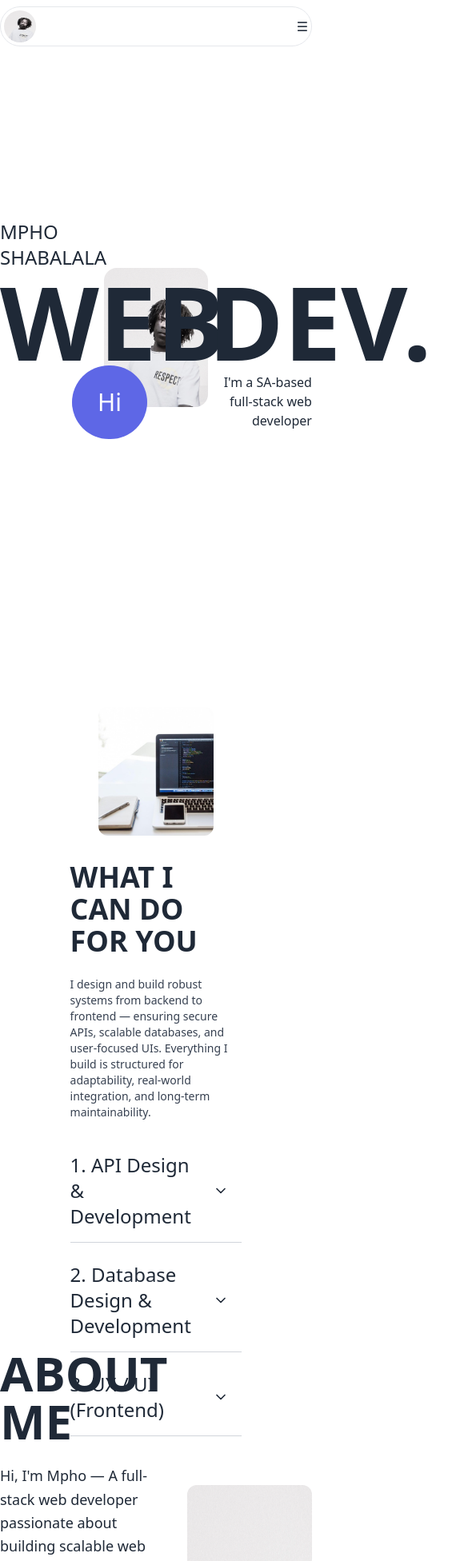
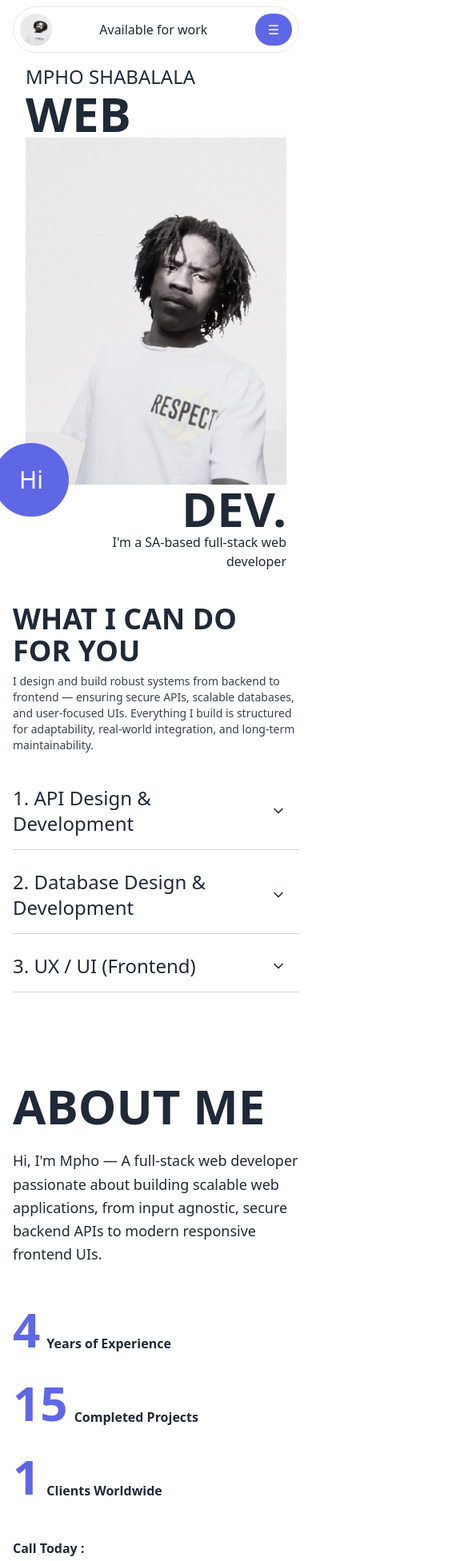
Before and after one commit to mpho-shabalala/latest-portfolio, a React (Vite) app: page / in a window 390 px wide. Shown: the top 1952 px of the page at 80% size, 585 px wide, since content can reach past the window. Built offline with nearby package versions, Linux system fonts and the light colour scheme.

Commit message:
chore: generic commit

```diff
--- a/src/assets/components/shared/header.jsx
+++ b/src/assets/components/shared/header.jsx
@@ -1,18 +1,15 @@
-// src/components/unique/Header.jsx
-
 import { headerNavLinks } from "../../../data/navLinks";
 import myImage from '../../images/my-img.png';
 import { NavLink } from "react-router-dom";
 
 export default function Header() {
   return (
-    <header className="">
-      <nav className=" header-nav">
-          <img className="mini-img"
+    <header className="flex justify-center items-center w-full mt-2 px-4 fixed top-0 left-0 z-40">
+      <nav className="flex justify-between md:justify-center items-center w-full  md:w-fit mx-auto border rounded-full bg-white border-gray-200 p-2 z-40">
+        <img className="h-10 w-10 rounded-full"
           src={myImage} alt="" />
 
-        {/* Navigation Links */}
-        <ul className="header-nav-links">
+        <ul className="hidden mx-8  space-x-8 text-gray-800 dark:text-gray-100 md:flex">
           {headerNavLinks.map(({ name, path }) => (
             <li key={path}>
               <NavLink
@@ -29,21 +26,17 @@ export default function Header() {
           ))}
         </ul>
 
-
-          <NavLink
+        <NavLink
           to={'/contacts'}
-          className='dark-header-nav-link'
-
+          className='dark-header-nav-link ml-2'
         >
           Contact
         </NavLink>
-
-
-        {/* Mobile Menu Placeholder (optional) */}
-        <div className="mobile-menu">
-          {/* Add hamburger icon & toggle logic here later */}
+        <p className="md:hidden">Available for work</p>
+        <div className="md:hidden dark:text-gray-100 bg-brand-purple text-white rounded-full px-4 py-2 cursor-pointer">
           ☰
         </div>
+
       </nav>
     </header>
   );
--- a/src/assets/components/shared/input.jsx
+++ b/src/assets/components/shared/input.jsx
@@ -1,6 +1,6 @@
 export default function Input({label_name, placeholder, type}){
     return (
-        <div className="flex flex-col">
+        <div className="flex flex-col w-full">
             <label className="text-brand-purple mb-4" htmlFor="name">{label_name}</label>
             <input className="border-none rounded-full text-lg bg-gray-100 outline-1 outline-brand-purple px-4 py-2" placeholder={placeholder}></input>
         </div>
--- a/src/assets/components/shared/messageBox.jsx
+++ b/src/assets/components/shared/messageBox.jsx
@@ -2,8 +2,8 @@ import React from "react"
 
 export default function MessageBox({ label, value, onChange, placeholder, rows = 4 }) {
   return (
-    <div className="flex flex-col   space-y-2">
-      {label && <label className=" text-sm font-medium text-brand-purple">{label}</label>}
+    <div className="flex flex-col space-y-2">
+      {label && <label className=" text-sm my-4 text-brand-purple">{label}</label>}
       <textarea
         value={value}
         onChange={(e) => onChange(e.target.value)}
--- a/src/assets/components/unique/aboutMeHome.jsx
+++ b/src/assets/components/unique/aboutMeHome.jsx
@@ -1,5 +1,4 @@
 import myImage from '../../images/my-img.png';
-import ScrollSection from '../shared/scrollSection';
 import Counter from '../shared/counter';
 import githubImg from '../../images/github.png';
 import linkedinImg from '../../images/linkedin.png';
@@ -9,39 +8,40 @@ import SecondaryBTN from '../shared/secondaryBtn';
 export default function About(){
 
     return (
-            <div  className='about-me-section'>
-                <div className='about-me-div' id="about-me-text-div">
-                    <h1>ABOUT ME</h1>
-                    <p>Hi, I'm Mpho  —  A full-stack web developer passionate about building scalable web applications,
-                    from input agnostic, secure backend APIs to modern responsive frontend UIs. </p>
+      <div  className='md:h-screen w-full flex py-16 md:py-0 px-4 md:px-0 '>
+        <div className='w-full md:w-1/2 flex flex-col justify-center' >
+          <h1 className='text-6xl font-bold md:font-extrabold mb-6'>ABOUT ME</h1>
+          <p className='leading-relaxed space-y-5 text-lg'>Hi, I'm Mpho  —  A full-stack web developer passionate about building scalable web applications,
+            from input agnostic, secure backend APIs to modern responsive frontend UIs.
+          </p>
 
-                    <ul id='about-me-stats'>
-  <li>
-    <h2>
+          <ul id='about-me-stats' className='flex flex-col md:flex-row w-full justify-between my-8'>
+            <li className='flex items-end  md:flex-col md:items-start my-4 md:my-0'>
+              <h2 className='  text-brand-purple font-bold text-6xl'>
                 <Counter end={4} duration={2000} />
               </h2>
-    <p>Years of Experience</p>
+               <p className='ml-2 md:ml-0'>Years of Experience</p>
             </li>
 
-  <li>
-    <h2>
+           <li className='flex items-end  md:flex-col md:items-start my-4 md:my-0'>
+              <h2 className=' text-brand-purple font-bold text-6xl'>
                 <Counter end={15} duration={2000} />
               </h2>
-    <p>Completed Projects</p>
+              <p className='ml-2 md:ml-0'>Completed Projects</p>
             </li>
 
-  <li>
-    <h2>
+            <li className='flex items-end  md:flex-col md:items-start my-4 md:my-0'>
+             <h2 className=' text-brand-purple font-bold text-6xl'>
                 <Counter end={1} duration={2000} />
               </h2>
-    <p>Clients Worldwide</p>
+              <p className='ml-2 md:ml-0'>Clients Worldwide</p>
             </li>
           </ul>
 
 
 
-                    <ul id="contacts">
-                        <li>
+          <ul id="contacts" className='flex  flex-col md:flex-row mb-6'>
+            <li className='mb-4 md:mb-0'>
               <p>
                 Call Today :
               </p>
@@ -77,11 +77,11 @@ export default function About(){
             </li>
           </ul>
 
-                    <SecondaryBTN text="MY STORY"/>
+          <SecondaryBTN href="#" text="MY STORY"/>
 
         </div>
-            <div className='about-me-div' id='about-me-img-div' >
-                <img id='about-me-img-display' src={myImage} alt="" />
+          <div className=' w-1/2 md:flex-row justify-end items-center hidden md:flex' >
+            <img className='h-3/5 w-4/5 rounded-xl' src={myImage} alt="" />
           </div>
         </div>
     )
--- a/src/assets/components/unique/hero.jsx
+++ b/src/assets/components/unique/hero.jsx
@@ -2,28 +2,26 @@ import myImage from '../../images/my-img.png'
 
 export default function Hero(){
     return (
-        <main className="hero"  >
-            <div className="hero-container">
-                <div id="hero-container-top-left-div" className="hero-container-top-div">
-                    <p className="hero-text-sm">MPHO SHABALALA</p>
+        <main className="flex flex-col px-8 pt-20 md:flex-row md:p-0 md:h-screen">
+            <div className="w-full flex flex-col justify-center md:block md:w-1/3">
+                <div className="md:h-2/5 flex flex-col justify-end">
+                    <p className="font-medium text-2xl">MPHO SHABALALA</p>
                 </div>
-                 <div id="hero-container-bottom-left-div" className="hero-container-bottom-div">
-                    <p className="hero-text-lg">WEB</p>
+                 <div className="md:h-3/5">
+                    <p className="font-bold text-6xl md:font-extrabold md:text-9xl">WEB</p>
                 </div>
             </div>
-            <div id='middle-hero-container' className="hero-container">
-               <div id='img-displayer-div'>
-                 <img id='my-img-display' src={myImage} alt="" />
-                 <p>Hi</p>
+            <div className=" md:w-1/3 flex flex-col justify-center -z-10">
+               <div className='relative'>
+                 <img id='rounded-2xl w-20 h-20 md:h-full md:w-full md:h-full' src={myImage} alt="" />
+                 <p className='absolute -bottom-10 -left-10 bg-brand-purple  px-8 py-7 rounded-full text-3xl  text-white'>Hi</p>
                </div>
             </div>
-             <div className="hero-container">
-                <div id="hero-container-top-left-div" className="hero-container-top-div">
-
-                </div>
-                 <div id="hero-container-bottom-left-div" className="hero-container-bottom-div">
-                    <p className="hero-text-lg">DEV.</p>
-                     <p className="hero-text-xsm">I'm a SA-based full-stack web <br></br>developer</p>
+             <div className="w-full md:w-1/3 items-end text-end">
+                <div className="h-2/5 hidden md:block"></div>
+                 <div  className="h-3/5">
+                    <p className="font-bold text-6xl md:font-extrabold md:text-9xl">DEV.</p>
+                     <p className="text-end">I'm a SA-based full-stack web <br></br>developer</p>
                 </div>
             </div>
         </main>
--- a/src/assets/components/unique/whatIDo.jsx
+++ b/src/assets/components/unique/whatIDo.jsx
@@ -14,14 +14,14 @@ export default function WhatIDo() {
   };
 
   return (
-    <div id='what-i-do-section' className="flex flex-col md:flex-row gap-8 px-4 py-10">
-      <div className='what-i-do-div' id='what-i-do-img-div'>
+    <div id='' className="flex flex-col md:flex-row gap-8 px-4 py-10 md:h-screen items-center">
+      <div className='what-i-do-div w-2/5 hidden md:block'>
         <img src={laptop} alt="Laptop showing work" className="w-full h-auto rounded-xl" />
       </div>
 
-      <div id="what-i-do-accordion-div" className="flex-1">
+      <div  className="flex-1  w-full md:w-3/5">
         <div className="mb-6">
-          <h2 className="text-2xl font-bold mb-2">WHAT I CAN DO FOR YOU</h2>
+          <h2 className=" mb-2 text-4xl font-bold">WHAT I CAN DO FOR YOU</h2>
           <p className="text-sm text-gray-700">
             I design and build robust systems from backend to frontend — ensuring secure APIs,
             scalable databases, and user-focused UIs. Everything I build is structured for adaptability,
@@ -64,6 +64,7 @@ export default function WhatIDo() {
                     className="overflow-hidden border-b border-brand-purple"
                     onClick={() => toggle(index)} // Optional: closes on content click
                   >
+
                     <div className="py-2">
                       <ul className=" pl-6 text-sm text-gray-700">
                         {item.content.map((cont, subIndex) => (
--- a/src/styles/main.css
+++ b/src/styles/main.css
@@ -12,17 +12,12 @@
     @apply relative p-0 m-0 font-sans ;
   }
 
-  header{
-    @apply flex justify-center items-center  w-full max-h-20 fixed top-0 left-0 my-2;
-  }
+
 
   .container{
     @apply w-full max-w-container mx-auto ;
   }
 
-  .mini-img{
-    @apply h-10 w-10 rounded-full;
-  }
 
 
   /*
@@ -32,9 +27,6 @@
     @apply flex justify-between items-center p-1 min-h-full border-gray-200 border rounded-full w-96 w-header-nav bg-white z-50;
   }
 
-  .header-nav-links{
-    @apply hidden md:flex space-x-8 text-gray-800 dark:text-gray-100
-  }
 
   .active-nav{
     @apply text-brand-purple font-semibold
@@ -50,15 +42,10 @@
     @apply py-2 px-4 bg-black text-white rounded-full hover:bg-gray-600 hidden md:flex
   }
 
-  .mobile-menu{
-    @apply md:hidden text-gray-800 dark:text-gray-100
-  }
+
 
   /* hero styles */
 
-  .hero{
-    @apply flex h-screen;
-  }
 
   .hero-container{
     @apply w-1/3
@@ -68,6 +55,8 @@
     @apply items-end text-end
   }
 
+
+
   .hero-container-top-div{
     @apply h-2/5
   }
@@ -76,9 +65,9 @@
     @apply h-3/5
   }
 
-  #hero-container-top-left-div{
+  /* #hero-container-top-left-div{
     @apply flex flex-col justify-end
-  }
+  } */
 
   .hero-text-sm{
     @apply font-medium text-2xl
```
Also changed, not shown: src/assets/components/shared/contacts.jsx (+15 -10 lines), src/assets/components/shared/footer.jsx (+7 -7 lines), src/assets/components/shared/projectCard.jsx (+11 -10 lines), src/assets/components/shared/projects.jsx (+25 -13 lines), src/assets/components/shared/secondaryBtn.jsx (+4 -3 lines). Lines whose indentation alone changed are shown as unchanged.
